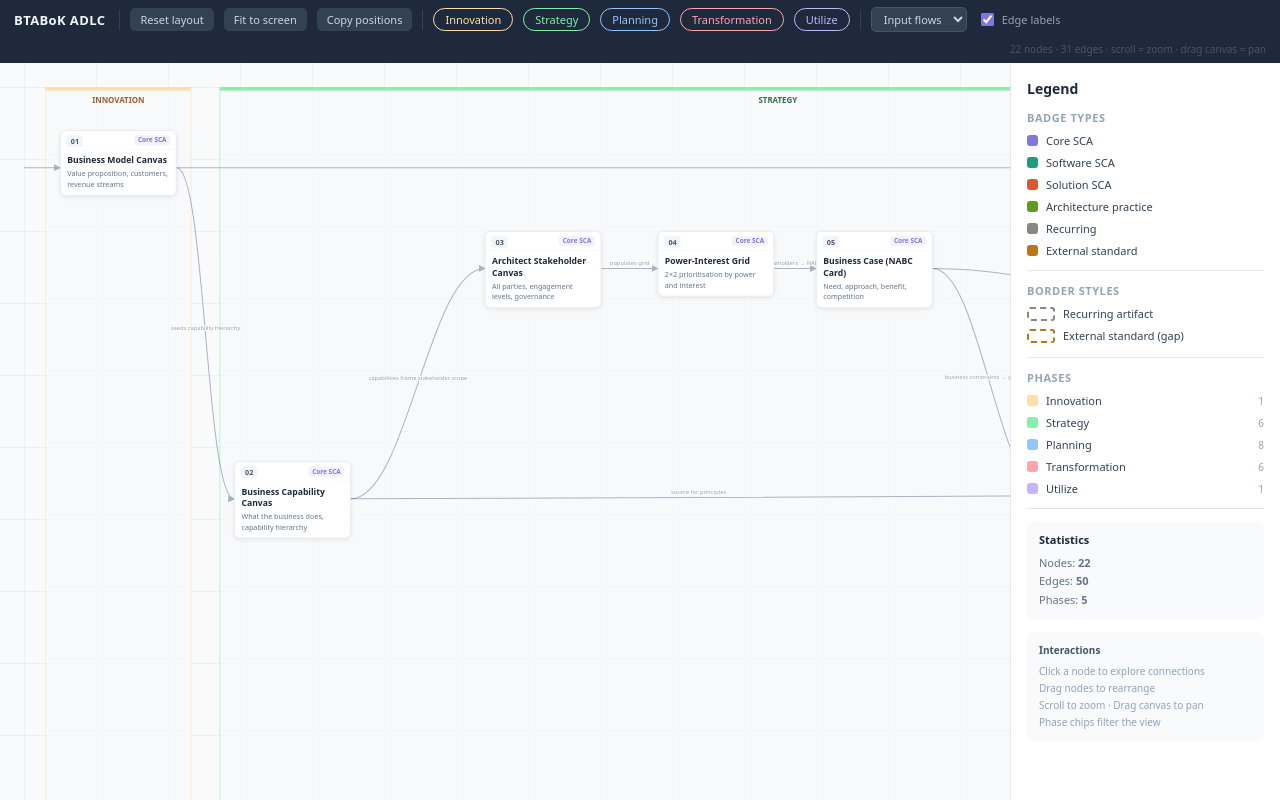
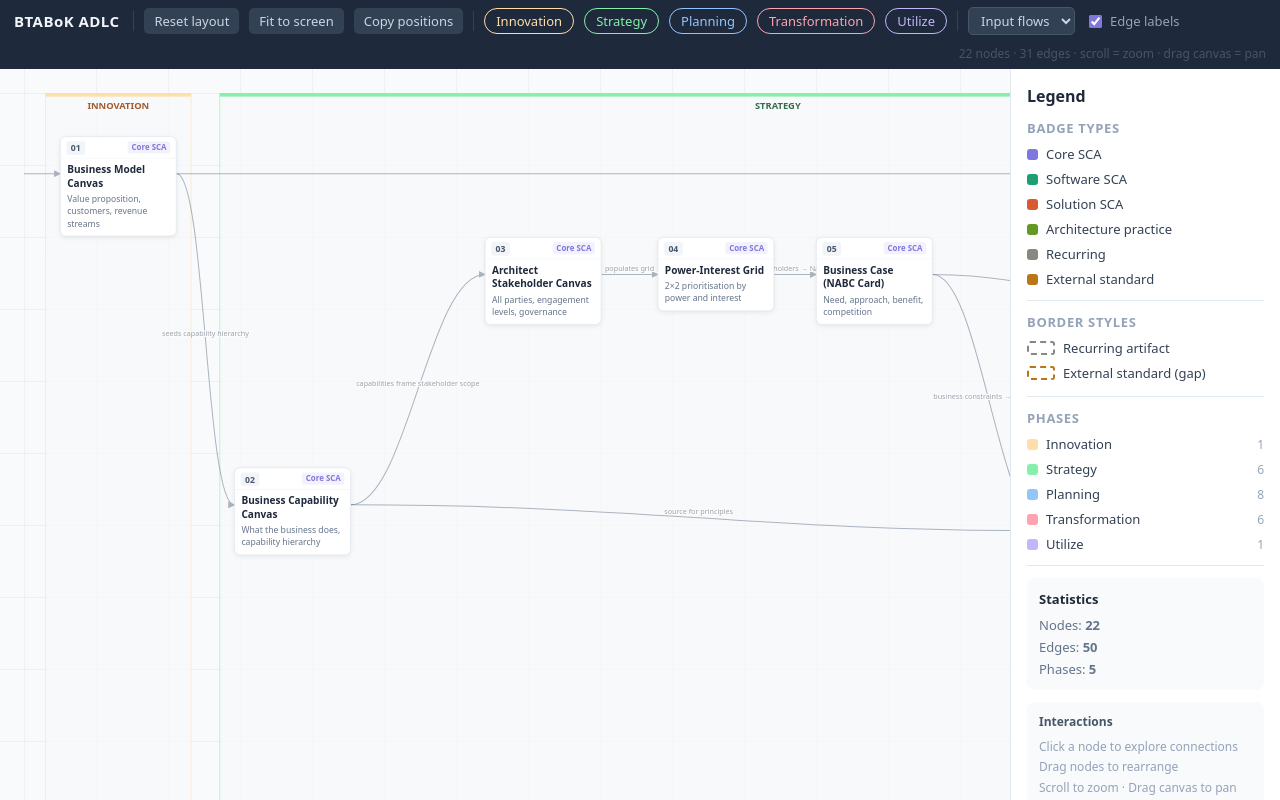
Before and after one commit to hza/btabok-adlc, a React (Vite) app: page / in a window 1280 px wide. Built offline with nearby package versions, Linux system fonts and the light colour scheme.

Commit message:
Update font sizes in NodeCard and LegendPanel for improved readability

```diff
--- a/src/App.tsx
+++ b/src/App.tsx
@@ -72,27 +72,27 @@ const NodeCard = React.memo(function NodeCard({ node, pos, selected, dimmed, onM
         <span style={{
           background: '#F1F5F9', color: '#475569',
           borderRadius: 4, padding: '1px 6px',
-          fontSize: 10, fontWeight: 700, flexShrink: 0,
+          fontSize: 12, fontWeight: 700, flexShrink: 0,
         }}>{node.num}</span>
         <span style={{
           background: `${bc}18`, color: bc,
           borderRadius: 4, padding: '1px 5px',
-          fontSize: 9, fontWeight: 600, lineHeight: 1.35,
+          fontSize: 11, fontWeight: 600, lineHeight: 1.35,
           textAlign: 'right', maxWidth: 92,
         }}>{node.badge}</span>
       </div>
 
       {/* body */}
       <div style={{ padding: '6px 9px 8px' }}>
-        <div style={{ fontWeight: 600, fontSize: 12, color: '#1E293B', lineHeight: 1.35, marginBottom: 3 }}>
+        <div style={{ fontWeight: 600, fontSize: 14, color: '#1E293B', lineHeight: 1.35, marginBottom: 3 }}>
           {node.title}
         </div>
-        <div style={{ fontSize: 10, color: '#64748B', lineHeight: 1.45 }}>
+        <div style={{ fontSize: 12, color: '#64748B', lineHeight: 1.45 }}>
           {node.subtitle}
         </div>
         {node.note && (
           <div style={{
-            fontSize: 9, color: '#94A3B8', fontStyle: 'italic',
+            fontSize: 11, color: '#94A3B8', fontStyle: 'italic',
             lineHeight: 1.35, marginTop: 5,
             borderTop: '1px solid #F1F5F9', paddingTop: 4,
           }}>{node.note}</div>
@@ -324,7 +324,7 @@ export default function App() {
         gap:10, flexShrink:0, boxShadow:'0 2px 10px rgba(0,0,0,0.3)',
         flexWrap:'wrap',
       }}>
-        <span style={{ fontWeight:800, fontSize:13, letterSpacing:'0.03em', marginRight:4 }}>
+        <span style={{ fontWeight:800, fontSize:15, letterSpacing:'0.03em', marginRight:4 }}>
           BTABoK ADLC
         </span>
         <Divider/>
@@ -345,7 +345,7 @@ export default function App() {
                 color: active ? s.text : s.band,
                 border: `1px solid ${s.band}`,
                 borderRadius: 20, padding: '3px 11px',
-                fontSize: 11, cursor: 'pointer',
+                fontSize: 13, cursor: 'pointer',
                 fontFamily: 'inherit', fontWeight: active ? 700 : 400,
                 transition: 'all 0.15s',
               }}
@@ -358,19 +358,19 @@ export default function App() {
           onChange={e => setEdgeFilter(e.target.value as 'all' | 'input')}
           style={{
             background:'#334155', color:'#CBD5E1', border:'1px solid #475569',
-            borderRadius:5, padding:'3px 8px', fontSize:11,
+            borderRadius:5, padding:'3px 8px', fontSize:13,
             cursor:'pointer', fontFamily:'inherit',
           }}
         >
           <option value="all">All edges</option>
           <option value="input">Input flows</option>
         </select>
-        <label style={{ display:'flex', alignItems:'center', gap:5, fontSize:11, cursor:'pointer', color:'#94A3B8' }}>
+        <label style={{ display:'flex', alignItems:'center', gap:5, fontSize:13, cursor:'pointer', color:'#94A3B8' }}>
           <input type="checkbox" checked={showLabels} onChange={e => setShowLabels(e.target.checked)}
             style={{ accentColor:'#7F77DD', cursor:'pointer' }}/>
           Edge labels
         </label>
-        <span style={{ marginLeft:'auto', fontSize:10, color:'#475569' }}>
+        <span style={{ marginLeft:'auto', fontSize:12, color:'#475569' }}>
           {NODES.length} nodes · {visibleEdges.length} edges · scroll = zoom · drag canvas = pan
         </span>
       </div>
@@ -411,7 +411,7 @@ export default function App() {
                     fill={style.bg} stroke={style.band} strokeWidth="1" opacity="0.72"/>
                   <rect x={minX} y={0} width={maxX - minX} height={5} fill={style.band}/>
                   <text x={minX + (maxX - minX) / 2} y={22} textAnchor="middle" fill={style.text}
-                    fontSize={11} fontWeight={700} fontFamily="system-ui" opacity={0.85}>
+                    fontSize={13} fontWeight={700} fontFamily="system-ui" opacity={0.85}>
                     {PHASE_LABEL[ph].toUpperCase()}
                   </text>
                 </g>
@@ -434,7 +434,7 @@ export default function App() {
                       markerEnd={`url(#${hi ? 'mHi' : 'mLo'})`}/>
                     {showLabels && (
                       <text x={edge.mx} y={edge.my - 5}
-                        textAnchor="middle" fontSize={8}
+                        textAnchor="middle" fontSize={10}
                         fontFamily="system-ui"
                         fill={hi ? '#7F77DD' : '#475569'}
                         stroke="white" strokeWidth="2.8"
@@ -465,7 +465,7 @@ export default function App() {
         <div style={{
           width:270, background:'#FFFFFF',
           borderLeft:'1px solid #E2E8F0',
-          overflowY:'auto', flexShrink:0, fontSize:12, color:'#334155',
+          overflowY:'auto', flexShrink:0, fontSize:14, color:'#334155',
         }}>
           {selectedNode
             ? <SelectedPanel node={selectedNode} outgoing={outgoing} incoming={incoming}/>
@@ -485,7 +485,7 @@ function TopBtn({ onClick, children }: { onClick: () => void; children: React.Re
   return (
     <button onClick={onClick} style={{
       background:'#334155', color:'#CBD5E1', border:'none',
-      borderRadius:5, padding:'4px 10px', fontSize:11,
+      borderRadius:5, padding:'4px 10px', fontSize:13,
       cursor:'pointer', fontFamily:'inherit',
     }}>{children}</button>
   );
@@ -504,26 +504,26 @@ function SelectedPanel({
     <div style={{ padding:16 }}>
       <div style={{ display:'flex', alignItems:'flex-start', gap:8, marginBottom:10 }}>
         <span style={{ background:'#F1F5F9', color:'#475569', borderRadius:4,
-          padding:'2px 8px', fontWeight:700, fontSize:14, flexShrink:0 }}>
+          padding:'2px 8px', fontWeight:700, fontSize:16, flexShrink:0 }}>
           {node.num}
         </span>
         <span style={{ background:`${bc}18`, color:bc, borderRadius:4,
-          padding:'2px 8px', fontSize:10, fontWeight:600, lineHeight:1.4 }}>
+          padding:'2px 8px', fontSize:12, fontWeight:600, lineHeight:1.4 }}>
           {node.badge}
         </span>
       </div>
-      <div style={{ fontWeight:700, fontSize:14, color:'#1E293B', lineHeight:1.35, marginBottom:5 }}>
+      <div style={{ fontWeight:700, fontSize:16, color:'#1E293B', lineHeight:1.35, marginBottom:5 }}>
         {node.title}
       </div>
       <div style={{ color:'#64748B', lineHeight:1.5, marginBottom:8 }}>{node.subtitle}</div>
       {node.note && (
-        <div style={{ fontStyle:'italic', color:'#94A3B8', fontSize:11,
+        <div style={{ fontStyle:'italic', color:'#94A3B8', fontSize:13,
           padding:'8px 10px', background:'#F8FAFC', borderRadius:6,
           borderLeft:`3px solid ${bc}`, marginBottom:10, lineHeight:1.45 }}>
           {node.note}
         </div>
       )}
-      <div style={{ fontSize:11, color:'#64748B', marginBottom:14 }}>
+      <div style={{ fontSize:13, color:'#64748B', marginBottom:14 }}>
         Phase:&nbsp;<strong style={{ color:'#1E293B' }}>{PHASE_LABEL[node.phase]}</strong>
         {node.recurring && <span style={{ marginLeft:8, color:BADGE_COLORS.gray }}>● Recurring</span>}
         {node.external  && <span style={{ marginLeft:8, color:BADGE_COLORS.amber }}>● External</span>}
@@ -533,7 +533,7 @@ function SelectedPanel({
           display:'block', marginBottom:14,
           padding:'7px 10px', borderRadius:6,
           background:'#F8FAFC', border:'1px solid #E2E8F0',
-          fontSize:11, color:'#7F77DD', textDecoration:'none',
+          fontSize:13, color:'#7F77DD', textDecoration:'none',
           wordBreak:'break-all', lineHeight:1.4,
         }}>
           ↗ {node.link.replace(/^https?:\/\//, '')}
@@ -552,13 +552,13 @@ function ConnList({ title, items, accent }: {
 }) {
   return (
     <div style={{ marginBottom:14 }}>
-      <div style={{ fontWeight:600, fontSize:11, color:'#94A3B8', marginBottom:6,
+      <div style={{ fontWeight:600, fontSize:13, color:'#94A3B8', marginBottom:6,
         textTransform:'uppercase', letterSpacing:'0.05em' }}>{title}</div>
       {items.map(({ e, n }) => (
         <div key={e.id} style={{ marginBottom:5, padding:'7px 10px',
           background:'#F8FAFC', borderRadius:6, borderLeft:`3px solid ${accent}` }}>
-          <div style={{ fontWeight:600, color:'#1E293B', fontSize:12 }}>{n.num}. {n.title}</div>
-          <div style={{ color:'#94A3B8', fontSize:10, marginTop:2, fontStyle:'italic' }}>{e.label}</div>
+          <div style={{ fontWeight:600, color:'#1E293B', fontSize:14 }}>{n.num}. {n.title}</div>
+          <div style={{ color:'#94A3B8', fontSize:12, marginTop:2, fontStyle:'italic' }}>{e.label}</div>
         </div>
       ))}
     </div>
@@ -569,13 +569,13 @@ function ConnList({ title, items, accent }: {
 function LegendPanel() {
   return (
     <div style={{ padding:16 }}>
-      <div style={{ fontWeight:700, fontSize:14, color:'#1E293B', marginBottom:12 }}>Legend</div>
+      <div style={{ fontWeight:700, fontSize:16, color:'#1E293B', marginBottom:12 }}>Legend</div>
 
       <SectionLabel>Badge types</SectionLabel>
       {Object.entries(BADGE_COLORS).map(([key, color]) => (
         <div key={key} style={{ display:'flex', alignItems:'center', gap:8, marginBottom:7 }}>
           <div style={{ width:11, height:11, borderRadius:3, background:color, flexShrink:0 }}/>
-          <span style={{ color:'#334155', fontSize:11 }}>{BADGE_LABELS[key]}</span>
+          <span style={{ color:'#334155', fontSize:13 }}>{BADGE_LABELS[key]}</span>
         </div>
       ))}
 
@@ -584,11 +584,11 @@ function LegendPanel() {
       <SectionLabel>Border styles</SectionLabel>
       <div style={{ display:'flex', alignItems:'center', gap:8, marginBottom:7 }}>
         <div style={{ width:28, height:14, border:'2px dashed #888780', borderRadius:3, flexShrink:0 }}/>
-        <span style={{ color:'#334155', fontSize:11 }}>Recurring artifact</span>
+        <span style={{ color:'#334155', fontSize:13 }}>Recurring artifact</span>
       </div>
       <div style={{ display:'flex', alignItems:'center', gap:8, marginBottom:14 }}>
         <div style={{ width:28, height:14, border:`2px dashed ${BADGE_COLORS.amber}`, borderRadius:3, flexShrink:0 }}/>
-        <span style={{ color:'#334155', fontSize:11 }}>External standard (gap)</span>
+        <span style={{ color:'#334155', fontSize:13 }}>External standard (gap)</span>
       </div>
 
       <Hr/>
@@ -600,8 +600,8 @@ function LegendPanel() {
         return (
           <div key={ph} style={{ display:'flex', alignItems:'center', gap:8, marginBottom:7 }}>
             <div style={{ width:11, height:11, borderRadius:3, background:s.band, flexShrink:0 }}/>
-            <span style={{ color:'#334155', fontSize:11 }}>{PHASE_LABEL[ph]}</span>
-            <span style={{ color:'#94A3B8', fontSize:10, marginLeft:'auto' }}>{count}</span>
+            <span style={{ color:'#334155', fontSize:13 }}>{PHASE_LABEL[ph]}</span>
+            <span style={{ color:'#94A3B8', fontSize:12, marginLeft:'auto' }}>{count}</span>
           </div>
         );
       })}
@@ -609,7 +609,7 @@ function LegendPanel() {
       <Hr/>
 
       <div style={{ background:'#F8FAFC', borderRadius:8, padding:'10px 12px',
-        fontSize:11, color:'#64748B', lineHeight:1.7 }}>
+        fontSize:13, color:'#64748B', lineHeight:1.7 }}>
         <strong style={{ color:'#1E293B', display:'block', marginBottom:4 }}>Statistics</strong>
         Nodes: <strong>{NODES.length}</strong><br/>
         Edges: <strong>{EDGES.length}</strong><br/>
@@ -617,7 +617,7 @@ function LegendPanel() {
       </div>
 
       <div style={{ marginTop:12, background:'#F8FAFC', borderRadius:8, padding:'10px 12px',
-        fontSize:10, color:'#94A3B8', lineHeight:1.7 }}>
+        fontSize:12, color:'#94A3B8', lineHeight:1.7 }}>
         <strong style={{ color:'#475569', display:'block', marginBottom:4 }}>Interactions</strong>
         Click a node to explore connections<br/>
         Drag nodes to rearrange<br/>
@@ -630,7 +630,7 @@ function LegendPanel() {
 
 function SectionLabel({ children }: { children: React.ReactNode }) {
   return (
-    <div style={{ fontSize:11, fontWeight:600, color:'#94A3B8', marginBottom:8,
+    <div style={{ fontSize:13, fontWeight:600, color:'#94A3B8', marginBottom:8,
       textTransform:'uppercase', letterSpacing:'0.05em' }}>{children}</div>
   );
 }
```
Also changed, not shown: src/data.ts (+11 -11 lines).
